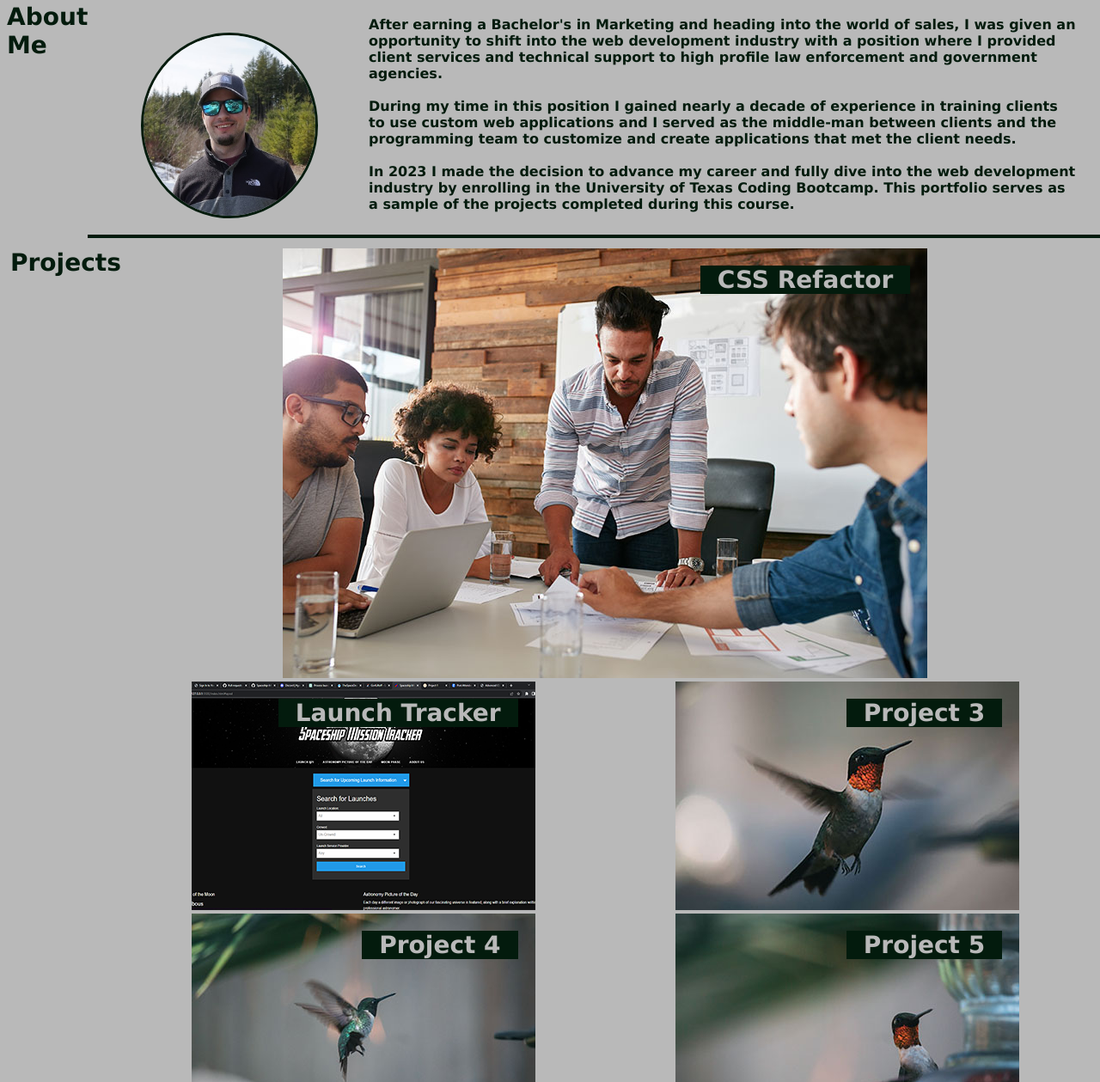
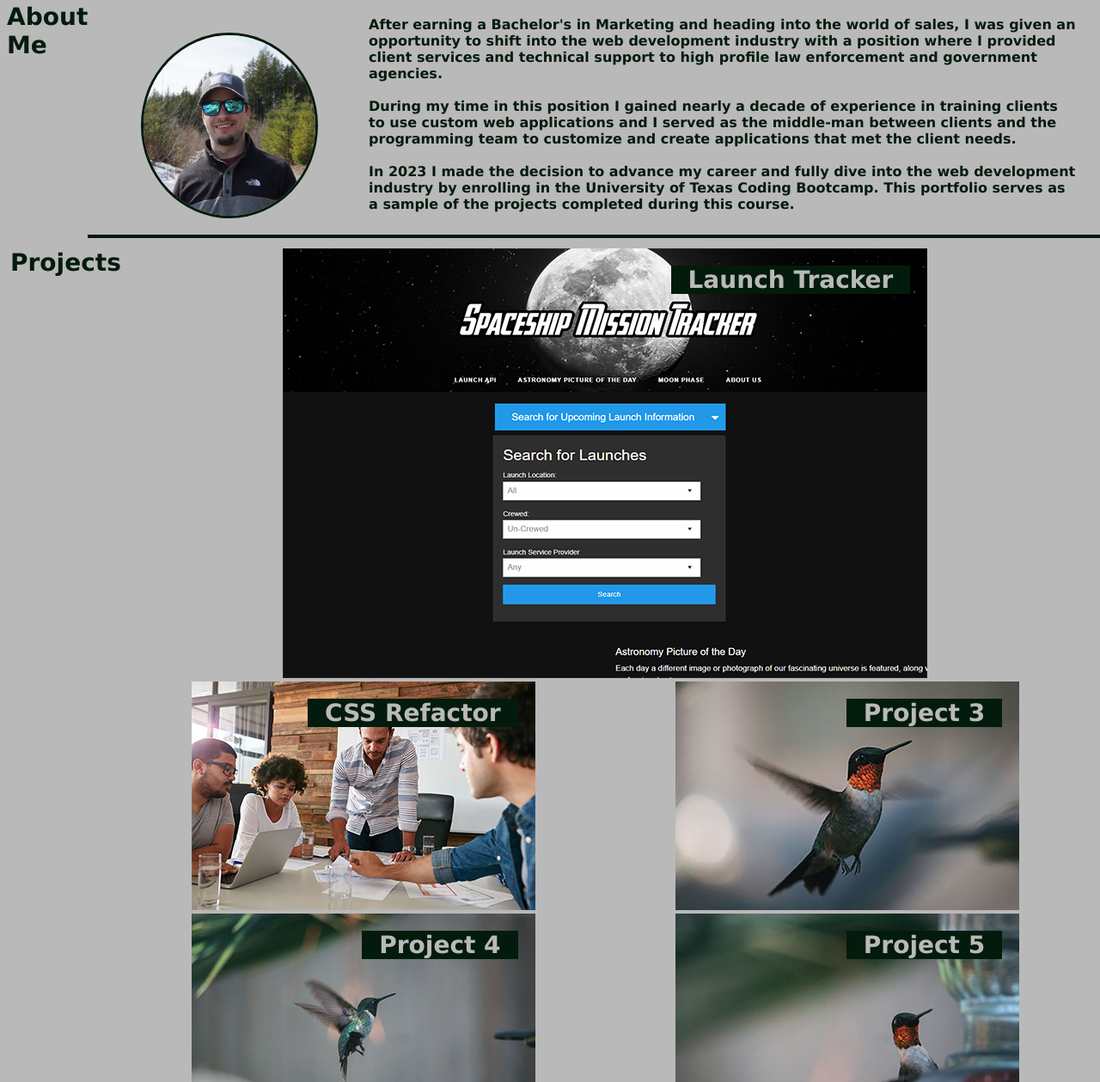
Before and after one commit to kevincallaghan/Advanced-CSS-Portfolio, a plain HTML site: page index.html in a window 1280 px wide. Shown: the part 154-1413 px from the top of the page at 86% size. Drawn offline with Linux system fonts and the light colour scheme.

Commit message:
updated links

```diff
--- a/index.html
+++ b/index.html
@@ -53,18 +53,18 @@
       <h3>Projects</h3>
         <section id="project-section-container">
           <div id="projects" class="project-1">
-            <a href="https://github.com/kevincallaghan/code-refactor-challenge" target="_blank">
-            <img id="project1image" src="assets/images/CSS-Refactor-Image.jpg" alt="Preview image of the project featuring a team working together at a table with CSS Refactor project text overlay">
+            <a href="https://masterchef842.github.io/Spaceship-Mission-Tracker/" target="_blank">
+            <img id="project1image" src="assets/images/SpaceProjectLarge.png" alt="Placeholder picture of my Group Project 1 - a space flight tracking website.">
               <div class="text-block">
-                <h4>CSS Refactor</h4>
+                <h4>Launch Tracker</h4>
               </div>
             </a>
           </div>
           <div class="project-2">
-            <a href="https://masterchef842.github.io/Spaceship-Mission-Tracker/" target="_blank">
-            <img id="project2image" src="assets/images/SpaceProject.png" alt="Placeholder picture of my Group Project 1 - a space flight tracking website.">
+              <a href="https://github.com/kevincallaghan/code-refactor-challenge" target="_blank">
+            <img id="project2image" src="assets/images/RefactorImage2.png" alt="Preview image of the project featuring a team working together at a table with CSS Refactor project text overlay">
               <div class="text-block2">
-                <h4>Launch Tracker</h4>
+                <h4>CSS Refactor</h4>
               </div>
             </a>
           </div>
```
Also changed, not shown: assets/images/RefactorImage2.png (added), assets/images/SpaceProjectLarge.png (added).
